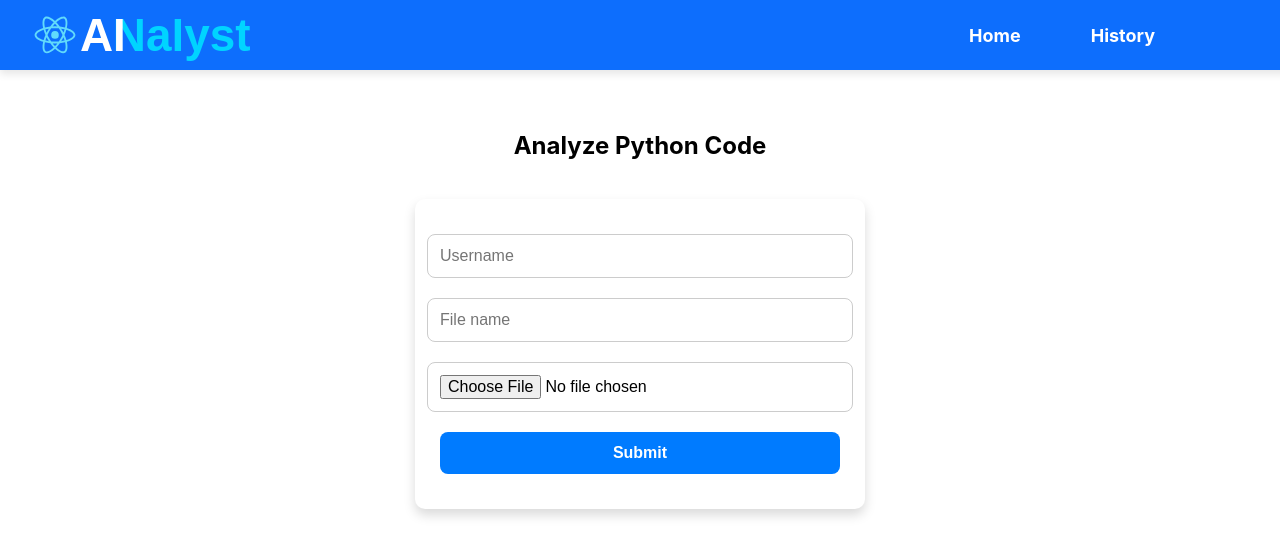
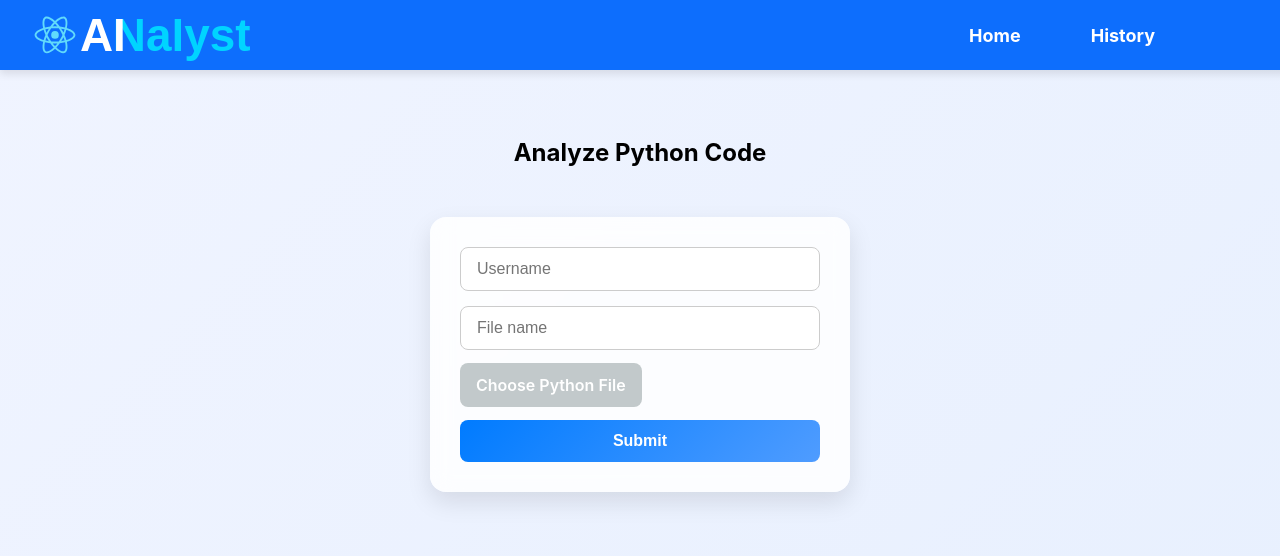
Before and after one commit to Davernie/Ainalyst---Millennium-Management, a React (Create React App) app in the folder frontend/: page / in a window 1280 px wide. Shown: the top 556 px of the page. Built offline with nearby package versions, Linux system fonts and the light colour scheme.

Commit message:
Updated styling

```diff
--- a/frontend/src/App.css
+++ b/frontend/src/App.css
@@ -9,49 +9,44 @@
 }
 
 form {
-  background: white;
-  padding: 25px;
-  border-radius: 10px;
-  box-shadow: 0px 6px 12px rgba(0, 0, 0, 0.15);
+  background: rgba(255, 255, 255, 0.85);
+  backdrop-filter: blur(10px);
+  padding: 30px;
+  border-radius: 16px;
+  box-shadow: 0 10px 25px rgba(0, 0, 0, 0.1);
   width: 100%;
-  max-width: 400px;
-  margin: 20px auto;
+  max-width: 420px;
+  margin: 30px auto;
   display: flex;
   flex-direction: column;
-  align-items: center;
+  gap: 15px; /* Ensures consistent spacing */
+  box-sizing: border-box;
 }
 
-input, button {
+input,
+button {
   width: 100%;
-  margin: 10px 0;
-  padding: 12px;
+  padding: 12px 16px;
   border-radius: 8px;
-  border: 1px solid #ccc;
   font-size: 16px;
-  transition: all 0.3s ease;
+  box-sizing: border-box;
 }
 
-input:focus {
-  border-color: #0d6efd;
-  box-shadow: 0px 0px 8px rgba(13, 110, 253, 0.5);
-  background: white;
+input {
+  border: 1px solid #ccc;
 }
 
 button {
-  background: #007bff;
+  border: none;
+  font-weight: 600;
+  background: linear-gradient(135deg, #007bff, #4f9cff);
   color: white;
   cursor: pointer;
-  font-size: 16px;
-  font-weight: bold;
-  border: none;
-  border-radius: 8px;
-  padding: 12px;
-  padding-top: 12px;;
   transition: background 0.3s ease, transform 0.2s;
 }
 
 button:hover {
-  background: #0056b3;
+  background: linear-gradient(135deg, #0056b3, #357edd);
   transform: translateY(-2px);
 }
 
@@ -160,3 +155,33 @@ nav ul li a:hover {
     margin-bottom: 10px;
   }
 }
+body {
+  background: linear-gradient(135deg, #f0f4ff, #e8f0fe);
+  font-family: 'Inter', sans-serif;
+}
+.file-upload-wrapper {
+  width: 100%;
+  position: relative;
+  padding-top: 10px;
+  padding-bottom: 10px;
+}
+
+.file-upload-label {
+  width: 20%;
+  padding: 12px 16px;
+  background: #c2c9cb;
+  color: white;
+  border-radius: 8px;
+  font-weight: 600;
+  text-align: center;
+  cursor: pointer;
+  transition: background 0.3s ease;
+}
+
+.file-upload-label:hover {
+  background: #a0a0a0;
+}
+
+.file-upload-input {
+  display: none;
+}
--- a/frontend/src/pages/Home.js
+++ b/frontend/src/pages/Home.js
@@ -74,7 +74,18 @@ function Home() {
       value={filePath}
       onChange={(e) => setFilePath(e.target.value)}
     />
-      <input type="file" accept=".py" onChange={handleFileUpload} />
+    <div className="file-upload-wrapper">
+    <label htmlFor="file-upload" className="file-upload-label">
+      {fileContent ? "File Selected" : "Choose Python File"}
+    </label>
+      <input
+        id="file-upload"
+        type="file"
+        accept=".py"
+        onChange={handleFileUpload}
+        className="file-upload-input"
+      />
+    </div>
     <button type="submit" disabled={loading || !fileContent}>
       {loading ? "Analyzing..." : "Submit"}
     </button>
```
Lines whose indentation alone changed are shown as unchanged.
